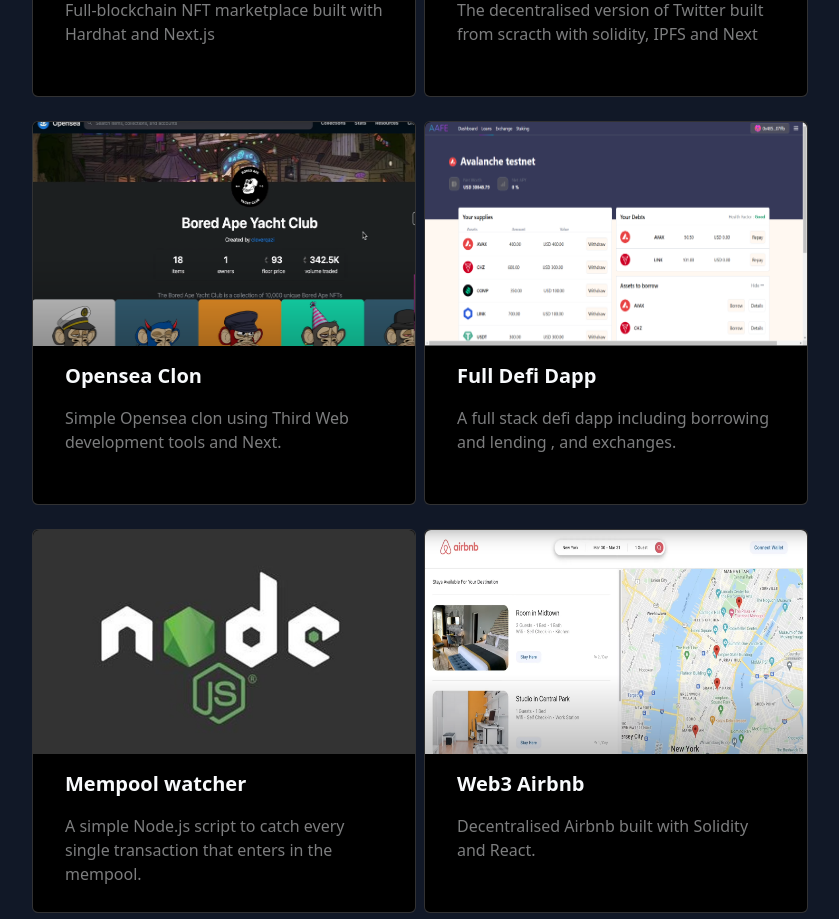
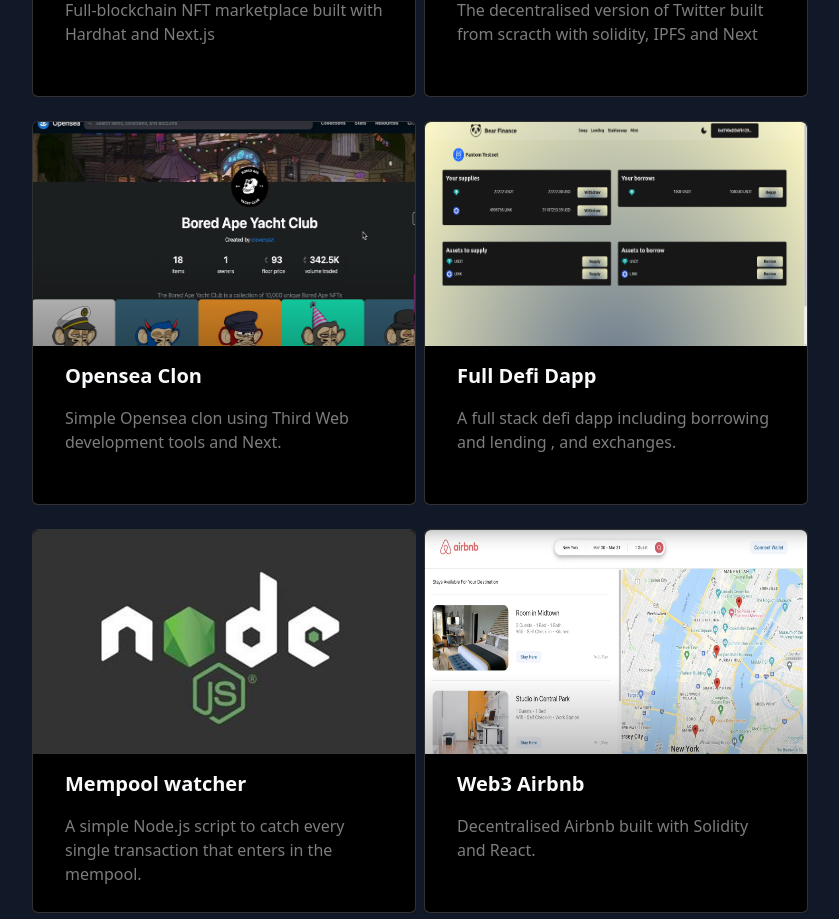
Before and after one commit to XabierOterino/Personal-Portfolio, a Next.js app: page / in a window 1280 px wide. Shown: the part 4280-5199 px from the top of the page, without its empty margins (220-1059 px from the left). Built offline with nearby package versions, Linux system fonts and the light colour scheme; a web font is replaced by a local one.

Commit message:
uploaded

```diff
--- a/pages/index.js
+++ b/pages/index.js
@@ -125,7 +125,7 @@
           description="A complex NFT collection based on Crypto Kitties model that permit DNA mixing , generation tracking and giving birth to new ones."/>
 
           <Project
-          url="https://github.com/XabierOterino/NFT-Marketplace"
+          url="https://nft-marketplace-easynft.vercel.app/"
           image="market.png"
           name="NFT Marketplace"
           description="Full-blockchain NFT marketplace built with Hardhat and Next.js "/>
@@ -142,8 +142,8 @@
           description="Simple Opensea clon using Third Web development tools and Next."/>
 
           <Project
-          url="https://github.com/XabierOterino/Defi-Dapp"
-          image="defi.png"
+          url="https://defi-sample.vercel.app/"
+          image="defi-2.png"
           name="Full Defi Dapp"
           description="A full stack defi dapp including borrowing and lending , and exchanges."/>
 
```
Also changed, not shown: public/defi-2.png (added).
